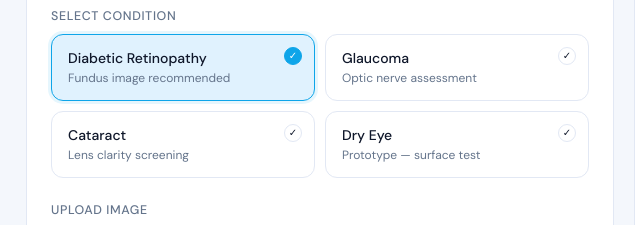
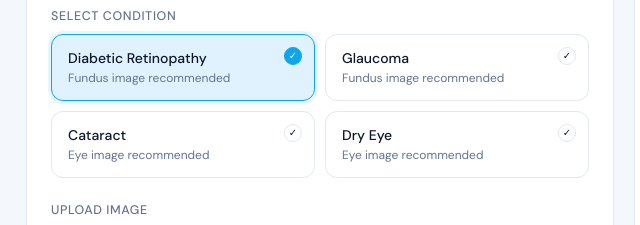
Before and after one commit to KhadijahNM/CSE327_SE_Project, a website: page client/html/diagnostics.html in a window 1280 px wide. Shown: the part 212-437 px from the top of the page, 250-890 px from the left. Drawn offline with Linux system fonts and the light colour scheme; sample sign-in values are in the browser's storage.

Commit message:
Labelling fixed

```diff
--- a/client/html/diagnostics.html
+++ b/client/html/diagnostics.html
@@ -81,19 +81,19 @@
               <input type="radio" name="test" value="glaucoma">
               <div class="test-check">✓</div>
               <div class="test-name">Glaucoma</div>
-              <div class="test-desc">Optic nerve assessment</div>
+              <div class="test-desc">Fundus image recommended</div>
             </label>
             <label class="test-option">
               <input type="radio" name="test" value="cataract">
               <div class="test-check">✓</div>
               <div class="test-name">Cataract</div>
-              <div class="test-desc">Lens clarity screening</div>
+              <div class="test-desc">Eye image recommended</div>
             </label>
             <label class="test-option">
               <input type="radio" name="test" value="dryeye">
               <div class="test-check">✓</div>
               <div class="test-name">Dry Eye</div>
-              <div class="test-desc">Prototype — surface test</div>
+              <div class="test-desc">Eye image recommended</div>
             </label>
           </div>
 
```
Also changed, not shown: 2 other files.
